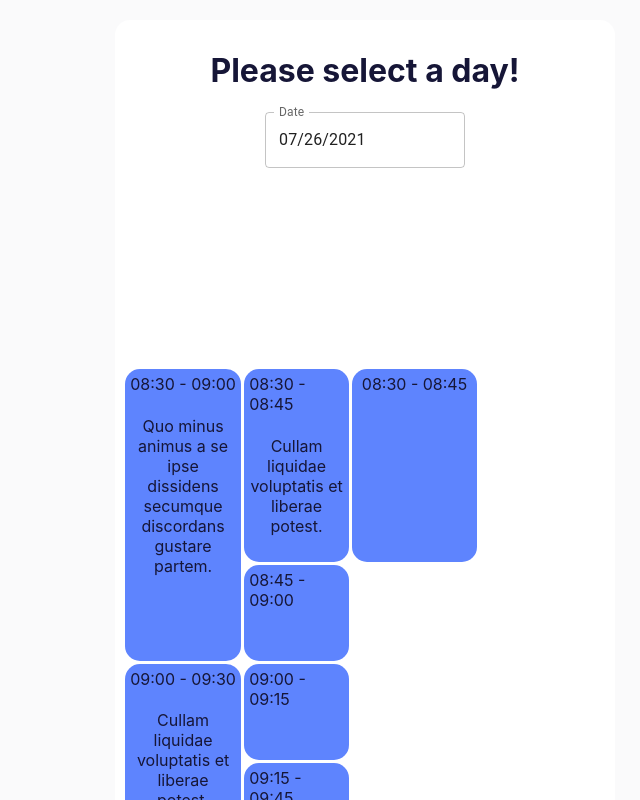
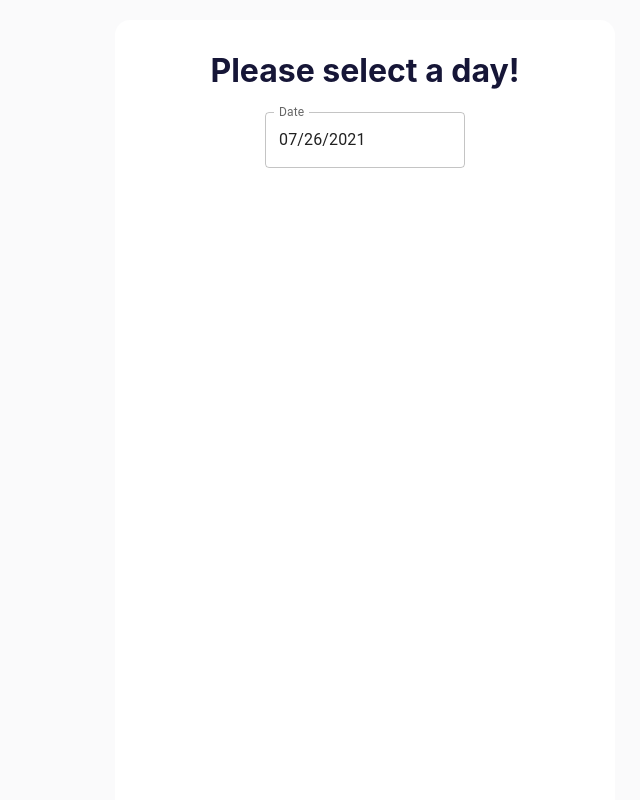
Before and after one commit to kozarip/avinty_test, a React (Create React App) app: page / in a window 1280 px wide. Shown: the top 800 px of the page, without its empty margins (275-915 px from the left). Built offline with nearby package versions, Linux system fonts and the light colour scheme.

Commit message:
feat: grid columns for all day and us 0.4fr

```diff
--- a/src/components/calendar.scss
+++ b/src/components/calendar.scss
@@ -4,71 +4,103 @@
     grid-gap: 3px;
     grid-template-rows:
       [tracks] auto
-      [time-0800] 0.5fr
-      [time-0815] 0.5fr
-      [time-0830] 0.5fr
-      [time-0845] 0.5fr
-      [time-0900] 0.5fr
-      [time-0915] 0.5fr
-      [time-0930] 0.5fr
-      [time-0945] 0.5fr
-      [time-1000] 0.5fr
-      [time-1015] 0.5fr
-      [time-1030] 0.5fr
-      [time-1045] 0.5fr
-      [time-1100] 0.5fr
-      [time-1115] 0.5fr
-      [time-1130] 0.5fr
-      [time-1145] 0.5fr
-      [time-1200] 0.5fr
-      [time-1215] 0.5fr
-      [time-1230] 0.5fr
-      [time-1245] 0.5fr
-      [time-1300] 0.5fr
-      [time-1315] 0.5fr
-      [time-1330] 0.5fr
-      [time-1345] 0.5fr
-      [time-1400] 0.5fr
-      [time-1415] 0.5fr
-      [time-1430] 0.5fr
-      [time-1445] 0.5fr
-      [time-1500] 0.5fr
-      [time-1515] 0.5fr
-      [time-1530] 0.5fr
-      [time-1545] 0.5fr
-      [time-1600] 0.5fr
-      [time-1615] 0.5fr
-      [time-1630] 0.5fr
-      [time-1645] 0.5fr
-      [time-1700] 0.5fr
-      [time-1715] 0.5fr
-      [time-1730] 0.5fr
-      [time-1745] 0.5fr
-      [time-1800] 0.5fr
-      [time-1815] 0.5fr
-      [time-1830] 0.5fr
-      [time-1845] 0.5fr
-      [time-1900] 0.5fr
-      [time-1915] 0.5fr
-      [time-1930] 0.5fr
-      [time-1945] 0.5fr
-      [time-2000] 0.5fr
-      [time-2015] 0.5fr
-      [time-2030] 0.5fr
-      [time-2045] 0.5fr
-      [time-2100] 0.5fr
-      [time-2115] 0.5fr
-      [time-2130] 0.5fr
-      [time-2145] 0.5fr
-      [time-2200] 0.5fr
-      [time-2215] 0.5fr
-      [time-2230] 0.5fr
-      [time-2245] 0.5fr
-      [time-2300] 0.5fr
-      [time-2315] 0.5fr
-      [time-2330] 0.5fr
-      [time-2345] 0.5fr
-      [time-0000] 0.5fr
+      [time-0000] 0.4fr
+      [time-0015] 0.4fr
+      [time-0030] 0.4fr
+      [time-0045] 0.4fr
+      [time-0100] 0.4fr
+      [time-0115] 0.4fr
+      [time-0130] 0.4fr
+      [time-0145] 0.4fr
+      [time-0200] 0.4fr
+      [time-0215] 0.4fr
+      [time-0230] 0.4fr
+      [time-0245] 0.4fr
+      [time-0300] 0.4fr
+      [time-0315] 0.4fr
+      [time-0330] 0.4fr
+      [time-0345] 0.4fr
+      [time-0400] 0.4fr
+      [time-0415] 0.4fr
+      [time-0430] 0.4fr
+      [time-0445] 0.4fr
+      [time-0500] 0.4fr
+      [time-0515] 0.4fr
+      [time-0530] 0.4fr
+      [time-0545] 0.4fr
+      [time-0600] 0.4fr
+      [time-0615] 0.4fr
+      [time-0630] 0.4fr
+      [time-0645] 0.4fr
+      [time-0700] 0.4fr
+      [time-0715] 0.4fr
+      [time-0730] 0.4fr
+      [time-0745] 0.4fr
+      [time-0800] 0.4fr
+      [time-0815] 0.4fr
+      [time-0830] 0.4fr
+      [time-0845] 0.4fr
+      [time-0900] 0.4fr
+      [time-0915] 0.4fr
+      [time-0930] 0.4fr
+      [time-0945] 0.4fr
+      [time-1000] 0.4fr
+      [time-1015] 0.4fr
+      [time-1030] 0.4fr
+      [time-1045] 0.4fr
+      [time-1100] 0.4fr
+      [time-1115] 0.4fr
+      [time-1130] 0.4fr
+      [time-1145] 0.4fr
+      [time-1200] 0.4fr
+      [time-1215] 0.4fr
+      [time-1230] 0.4fr
+      [time-1245] 0.4fr
+      [time-1300] 0.4fr
+      [time-1315] 0.4fr
+      [time-1330] 0.4fr
+      [time-1345] 0.4fr
+      [time-1400] 0.4fr
+      [time-1415] 0.4fr
+      [time-1430] 0.4fr
+      [time-1445] 0.4fr
+      [time-1500] 0.4fr
+      [time-1515] 0.4fr
+      [time-1530] 0.4fr
+      [time-1545] 0.4fr
+      [time-1600] 0.4fr
+      [time-1615] 0.4fr
+      [time-1630] 0.4fr
+      [time-1645] 0.4fr
+      [time-1700] 0.4fr
+      [time-1715] 0.4fr
+      [time-1730] 0.4fr
+      [time-1745] 0.4fr
+      [time-1800] 0.4fr
+      [time-1815] 0.4fr
+      [time-1830] 0.4fr
+      [time-1845] 0.4fr
+      [time-1900] 0.4fr
+      [time-1915] 0.4fr
+      [time-1930] 0.4fr
+      [time-1945] 0.4fr
+      [time-2000] 0.4fr
+      [time-2015] 0.4fr
+      [time-2030] 0.4fr
+      [time-2045] 0.4fr
+      [time-2100] 0.4fr
+      [time-2115] 0.4fr
+      [time-2130] 0.4fr
+      [time-2145] 0.4fr
+      [time-2200] 0.4fr
+      [time-2215] 0.4fr
+      [time-2230] 0.4fr
+      [time-2245] 0.4fr
+      [time-2300] 0.4fr
+      [time-2315] 0.4fr
+      [time-2330] 0.4fr
+      [time-2345] 0.4fr
+      [time-2400] 0.4fr
   }
 
   .rowBorder{
```
